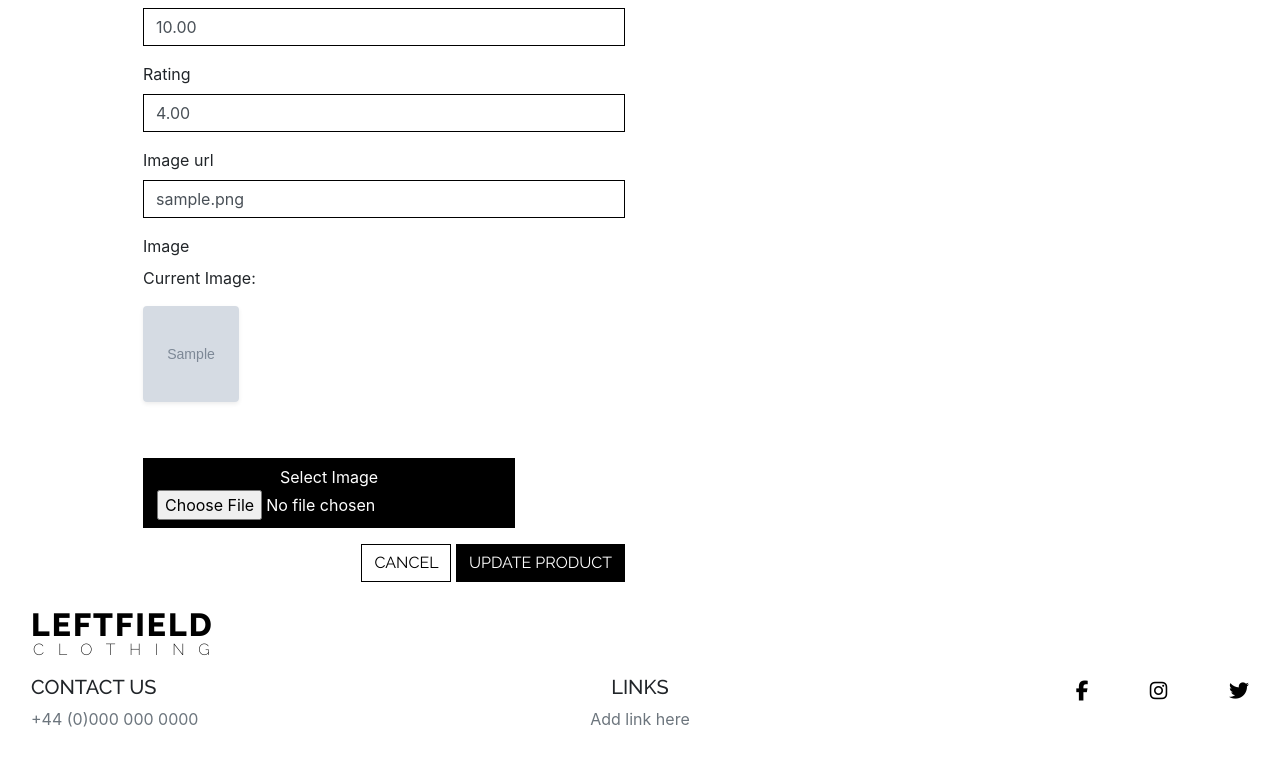
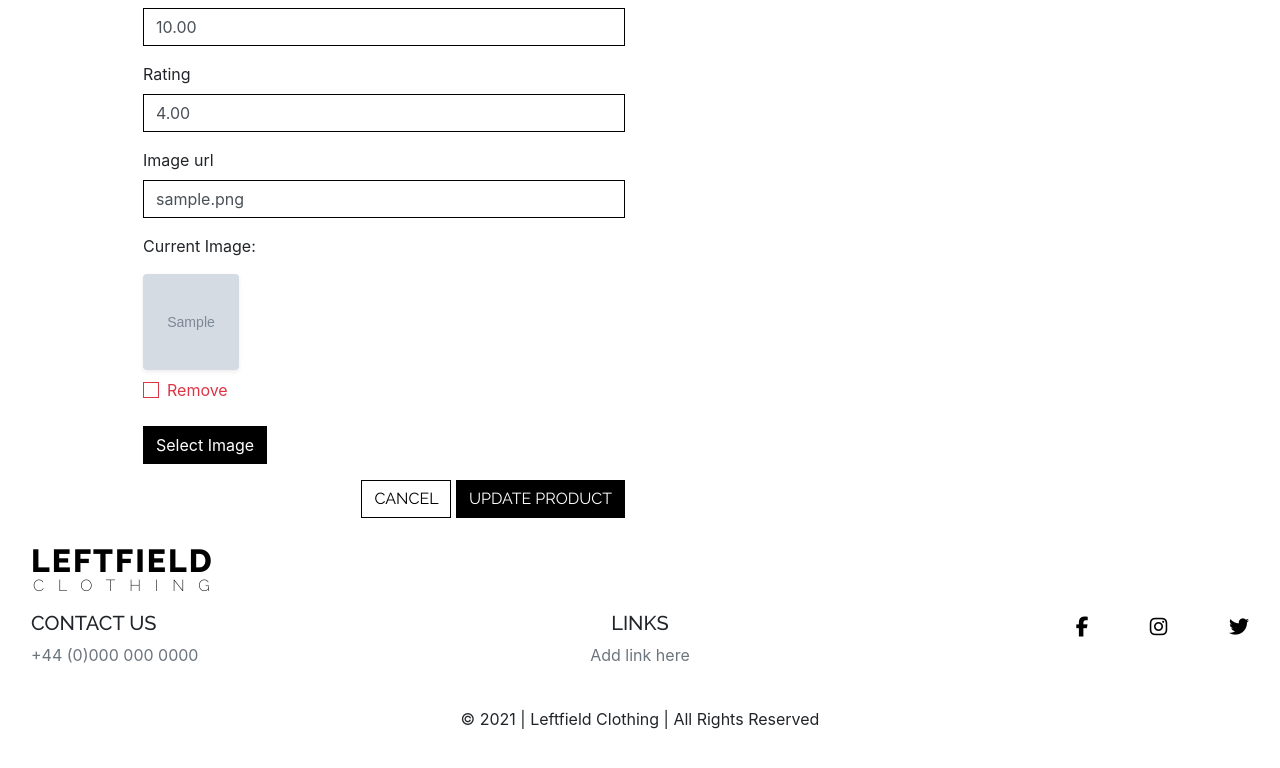
Before and after one commit to theopmw/leftfield-clothing, a Django app: page /products/edit/1/ in a window 1280 px wide. Shown: the part 1248-2016 px from the top of the page. After the commit the page ends 1977 px from the top, so only its background shows below. Run offline with Django 3.2, Linux system fonts and the light colour scheme; a user stored in the database is signed in; tables that the repository leaves empty hold one stand-in row (values such as "Sample post"); grey boxes marked "Sample" are stand-in pictures; parts of the project's set-up code (start-up, migrations or seed data) failed here and were passed over; some libraries are stand-ins or nearby versions.

Commit message:
Add styling to image field
Add image field CSS, remove image label in add/edit product templates and fix label class in custom_clearable_file_input.html

```diff
--- a/products/templates/products/custom_widget_templates/custom_clearable_file_input.html
+++ b/products/templates/products/custom_widget_templates/custom_clearable_file_input.html
@@ -6,7 +6,7 @@
     {% if not widget.required %}
     <div class="custom-control custom-checkbox mt-2">
         <input class="custom-control-input" type="checkbox" name="{{ widget.checkbox_name }}" id="{{ widget.checkbox_id }}"{% if widget.attrs.disabled %} disabled{% endif %}>
-        <label class="custom-control-input text-danger" for="{{ widget.checkbox_id }}">{{ widget.clear_checkbox_label }}</label>
+        <label class="custom-control-label text-danger" for="{{ widget.checkbox_id }}">{{ widget.clear_checkbox_label }}</label>
     </div>
 
     {% endif %}<br>
--- a/products/templates/products/edit_product.html
+++ b/products/templates/products/edit_product.html
@@ -25,7 +25,13 @@
             <div class="col-12 col-md-6">
                 <form method="POST" action="{% url 'edit_product' product.id %}" class="form mb-2" enctype="multipart/form-data">
                     {% csrf_token %}
-                    {{ form | crispy }}
+                    {% for field in form %}
+                        {% if field.name != 'image' %}
+                            {{ field | as_crispy_field }}
+                        {% else %}
+                            {{ field }}
+                        {% endif %}
+                    {% endfor %}
                     <div class="text-right">
                         <a class="btn btn-outline-black font-raleway text-uppercase rounded-0" href="{% url 'products' %}">Cancel</a>
                         <button class="btn btn-black font-raleway text-uppercase rounded-0" type="submit">Update Product</button>
@@ -35,3 +41,13 @@
         </div>
     </div>
 {% endblock %}
+
+{% block postloadjs %}
+    {{ block.super }}
+    <script type="text/javascript">
+        $('#new-image').change(function() {
+            var file = $('#new-image')[0].files[0];
+            $('#filename').text(`Image will be set to: ${file.name}`);
+        });
+    </script>
+{% endblock %}
--- a/static/css/base.css
+++ b/static/css/base.css
@@ -351,6 +351,35 @@ input[name='q']::placeholder {
 	color: #17a2b8; /* text-info */
 }
 
+/* -------------------------------- Add & edit product forms */
+
+.btn-file {
+    position: relative;
+    overflow: hidden;
+}
+
+.btn-file input[type="file"] {
+    position: absolute;
+    top: 0;
+    right: 0;
+    min-width: 100%;
+    min-height: 100%;
+    opacity: 0;
+    cursor: pointer;
+}
+
+.custom-checkbox .custom-control-label::before {
+    border-radius: 0;
+    border-color: #dc3545;
+}
+
+.custom-checkbox .custom-control-input:checked~.custom-control-label::before {
+    background-color: #dc3545;
+    border-color: #dc3545;
+    border-radius: 0;
+}
+
+
 /* -------------------------------- Media Queries */
 
 @media (min-width: 768px) {
```
Also changed, not shown: products/templates/products/add_product.html (+17 -1 lines).
